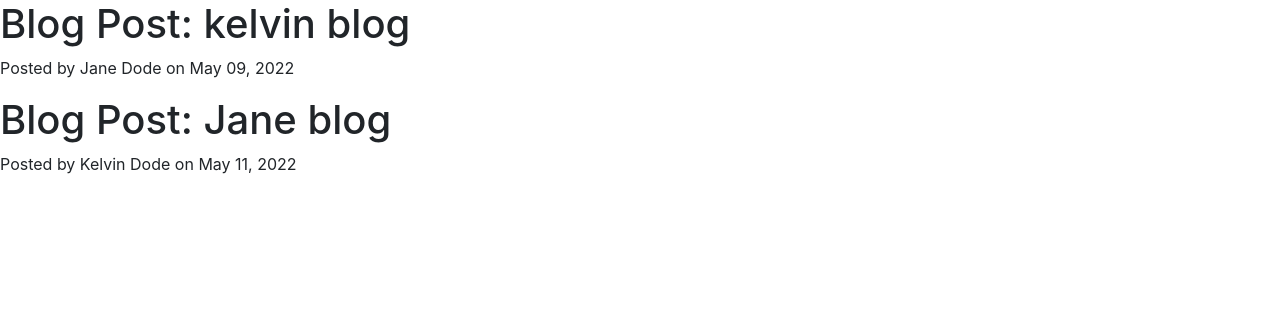
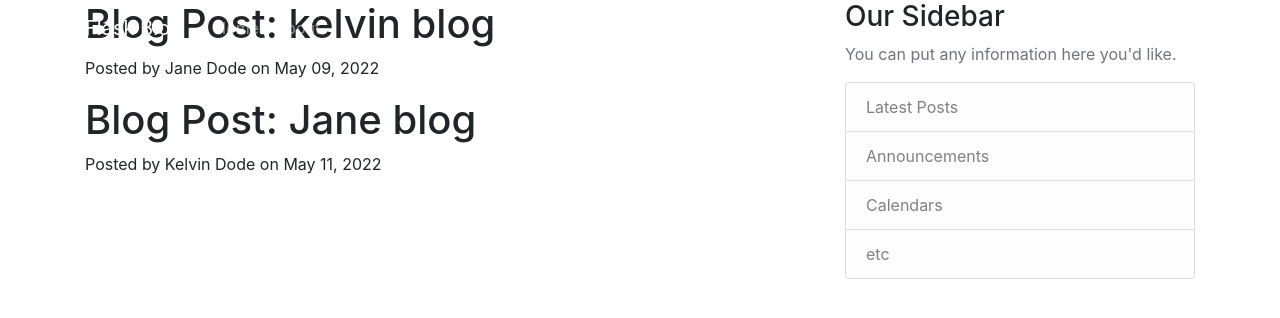
Before and after one commit to kelvinmburu/pitch-minute, a Flask app: page / in a window 1280 px wide. Shown: the top 318 px of the page. Run offline with Flask 2, Linux system fonts and the light colour scheme; some libraries are stand-ins or nearby versions.

Commit message:
chore: added cdn links and navbar

```diff
--- a/templates/layout.html
+++ b/templates/layout.html
@@ -1,5 +1,6 @@
 <!DOCTYPE html>
 <html lang="en">
+
 <head>
     <meta charset="UTF-8">
     <meta http-equiv="X-UA-Compatible" content="IE=edge">
@@ -9,23 +10,76 @@
     <meta name="viewport" content="width=device-width, initial-scale=1, shrink-to-fit=no">
 
     <!-- Bootstrap CSS -->
-    <link rel="stylesheet" href="https://cdn.jsdelivr.net/npm/bootstrap@4.0.0/dist/css/bootstrap.min.css" integrity="sha384-Gn5384xqQ1aoWXA+058RXPxPg6fy4IWvTNh0E263XmFcJlSAwiGgFAW/dAiS6JXm" crossorigin="anonymous">
+    <link rel="stylesheet" href="https://cdn.jsdelivr.net/npm/bootstrap@4.0.0/dist/css/bootstrap.min.css"
+        integrity="sha384-Gn5384xqQ1aoWXA+058RXPxPg6fy4IWvTNh0E263XmFcJlSAwiGgFAW/dAiS6JXm" crossorigin="anonymous">
+
+    <!-- Local css -->
+    <link rel="stylesheet" href="{{ url_for('static',filename='main.css') }}" type="text/css">
 
     {% if title %}
-        <title>Flask Blog - {{title}}</title>
+    <title>Flask Blog - {{title}}</title>
     {% else %}
-        <title>Flask Blog</title>
+    <title>Flask Blog</title>
     {% endif %}
 </head>
+
 <body>
-   {% block content %}
-
-   {% endblock %}
+    <!-- Navbar section -->
+    <header class="site-header">
+        <nav class="navbar navbar-expand-md navbar-dark bg-steel fixed-top">
+            <div class="container">
+                <a class="navbar-brand mr-4" href="/">Flask Blog</a>
+                <button class="navbar-toggler" type="button" data-toggle="collapse" data-target="#navbarToggle"
+                    aria-controls="navbarToggle" aria-expanded="false" aria-label="Toggle navigation">
+                    <span class="navbar-toggler-icon"></span>
+                </button>
+                <div class="collapse navbar-collapse" id="navbarToggle">
+                    <div class="navbar-nav mr-auto">
+                        <a class="nav-item nav-link" href="/">Home</a>
+                        <a class="nav-item nav-link" href="/about">About</a>
+                    </div>
+                    <!-- Navbar Right Side -->
+                    <div class="navbar-nav">
+                        <a class="nav-item nav-link" href="/login">Login</a>
+                        <a class="nav-item nav-link" href="/register">Register</a>
+                    </div>
+                </div>
+            </div>
+        </nav>
+    </header>
+    <!-- end of navbar -->
+    <main role="main" class="container">
+        <div class="row">
+            <div class="col-md-8">
+                {% block content %}{% endblock %}
+            </div>
+            <div class="col-md-4">
+                <div class="content-section">
+                    <h3>Our Sidebar</h3>
+                    <p class="text-muted">You can put any information here you'd like.
+                        <ul class="list-group">
+                            <li class="list-group-item list-group-item-light">Latest Posts</li>
+                            <li class="list-group-item list-group-item-light">Announcements</li>
+                            <li class="list-group-item list-group-item-light">Calendars</li>
+                            <li class="list-group-item list-group-item-light">etc</li>
+                        </ul>
+                    </p>
+                </div>
+            </div>
+        </div>
+    </main>
 
     <!-- Optional JavaScript -->
     <!-- jQuery first, then Popper.js, then Bootstrap JS -->
-    <script src="https://code.jquery.com/jquery-3.2.1.slim.min.js" integrity="sha384-KJ3o2DKtIkvYIK3UENzmM7KCkRr/rE9/Qpg6aAZGJwFDMVNA/GpGFF93hXpG5KkN" crossorigin="anonymous"></script>
-    <script src="https://cdn.jsdelivr.net/npm/popper.js@1.12.9/dist/umd/popper.min.js" integrity="sha384-ApNbgh9B+Y1QKtv3Rn7W3mgPxhU9K/ScQsAP7hUibX39j7fakFPskvXusvfa0b4Q" crossorigin="anonymous"></script>
-    <script src="https://cdn.jsdelivr.net/npm/bootstrap@4.0.0/dist/js/bootstrap.min.js" integrity="sha384-JZR6Spejh4U02d8jOt6vLEHfe/JQGiRRSQQxSfFWpi1MquVdAyjUar5+76PVCmYl" crossorigin="anonymous"></script>
+    <script src="https://code.jquery.com/jquery-3.2.1.slim.min.js"
+        integrity="sha384-KJ3o2DKtIkvYIK3UENzmM7KCkRr/rE9/Qpg6aAZGJwFDMVNA/GpGFF93hXpG5KkN" crossorigin="anonymous">
+    </script>
+    <script src="https://cdn.jsdelivr.net/npm/popper.js@1.12.9/dist/umd/popper.min.js"
+        integrity="sha384-ApNbgh9B+Y1QKtv3Rn7W3mgPxhU9K/ScQsAP7hUibX39j7fakFPskvXusvfa0b4Q" crossorigin="anonymous">
+    </script>
+    <script src="https://cdn.jsdelivr.net/npm/bootstrap@4.0.0/dist/js/bootstrap.min.js"
+        integrity="sha384-JZR6Spejh4U02d8jOt6vLEHfe/JQGiRRSQQxSfFWpi1MquVdAyjUar5+76PVCmYl" crossorigin="anonymous">
+    </script>
 </body>
+
 </html>
```
